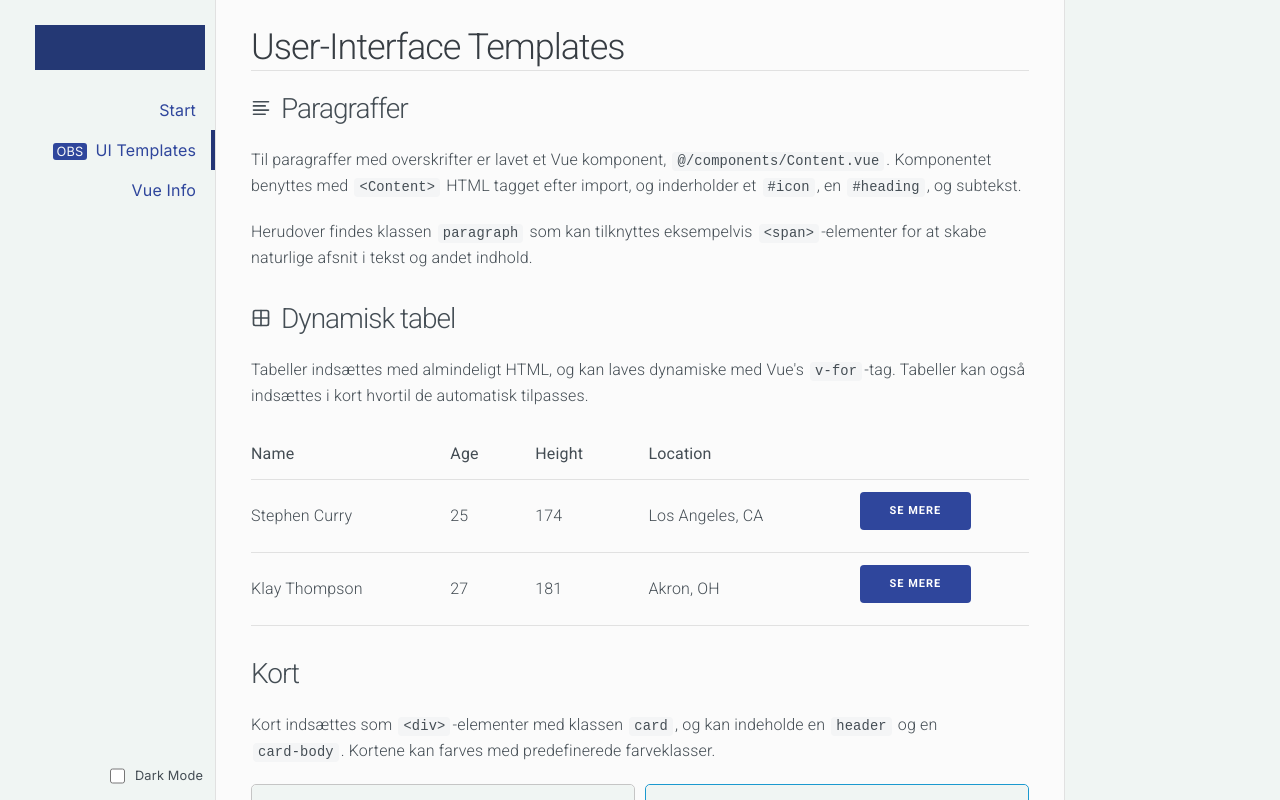
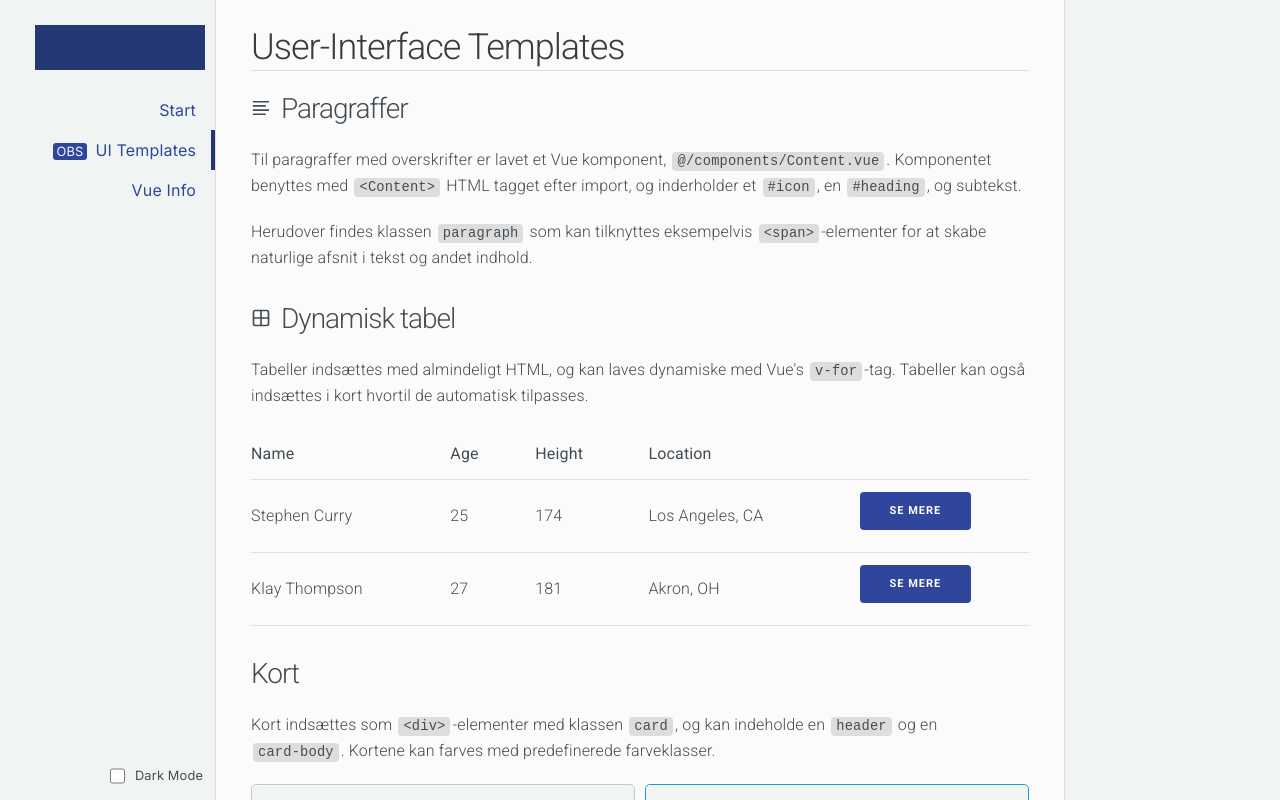
Before and after one commit to Randers-Kommune-Digitalisering/node-red-vue-template, a Vue app in the folder vue/: page /templates in a window 1280 px wide. Shown: the top 800 px of the page. Built offline with nearby package versions, Linux system fonts and the light colour scheme; grey boxes are pictures that could not be loaded.

Commit message:
Adjusted color of code tags and normal borders

```diff
--- a/vue/src/assets/main.css
+++ b/vue/src/assets/main.css
@@ -27,7 +27,7 @@
     --color-orange-light: rgb(215, 160, 65);
     --color-white: rgb(248, 248, 248);
 
-    --color-border: #e1e1e1;
+    --color-border: #dddddd;
     --color-border-dark: #c5c5c5;
 }
 
@@ -179,6 +179,9 @@ input[type='checkbox'] + label, input[type='radio'] + label
     margin-left: 1rem;
 }
 
+code {
+    background-color: var(--color-border);
+}
 
 
 /* Custom components */
@@ -427,5 +430,5 @@ button.randers:hover, input[type='submit'].randers:hover
     color: var(--color-text);
 }
 .darkmode code, .darkmode .tag {
-    background-color: var(--color-border-dark);
+    background-color: var(--color-border);
 }
```
